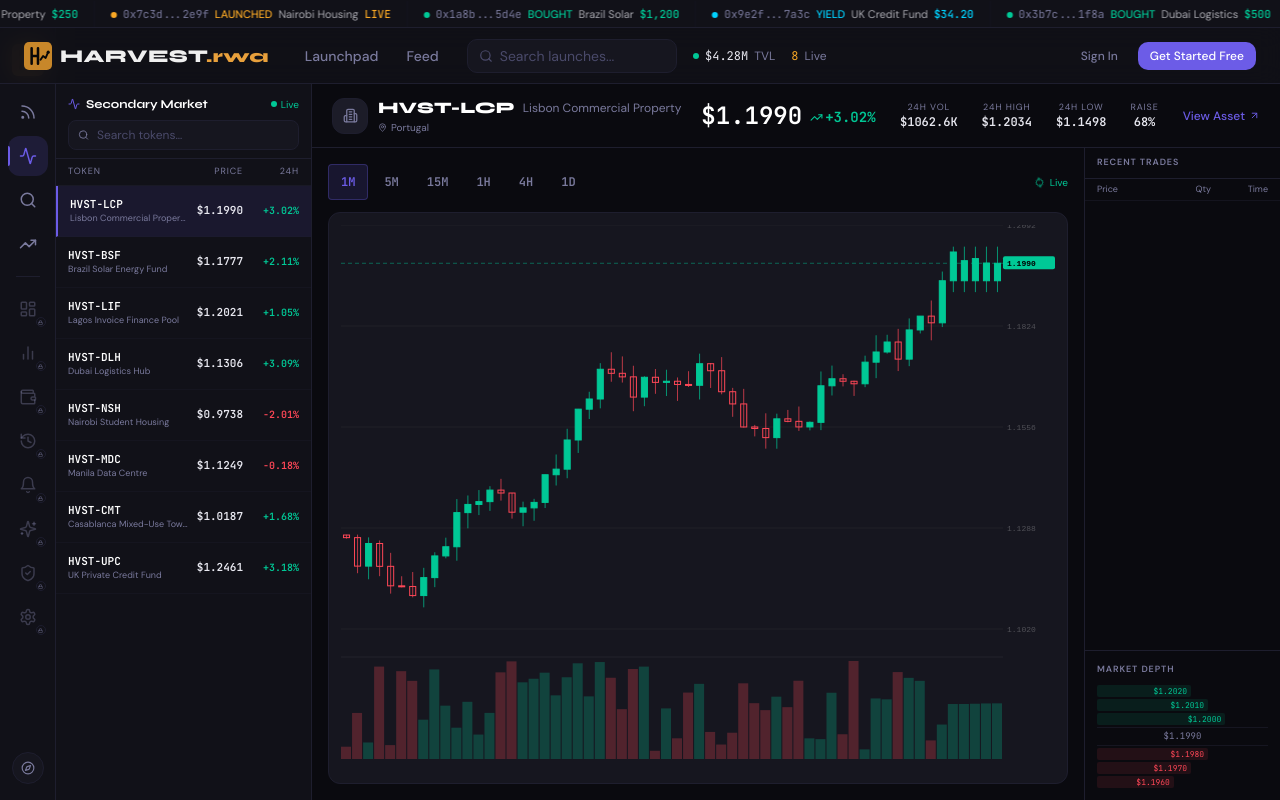
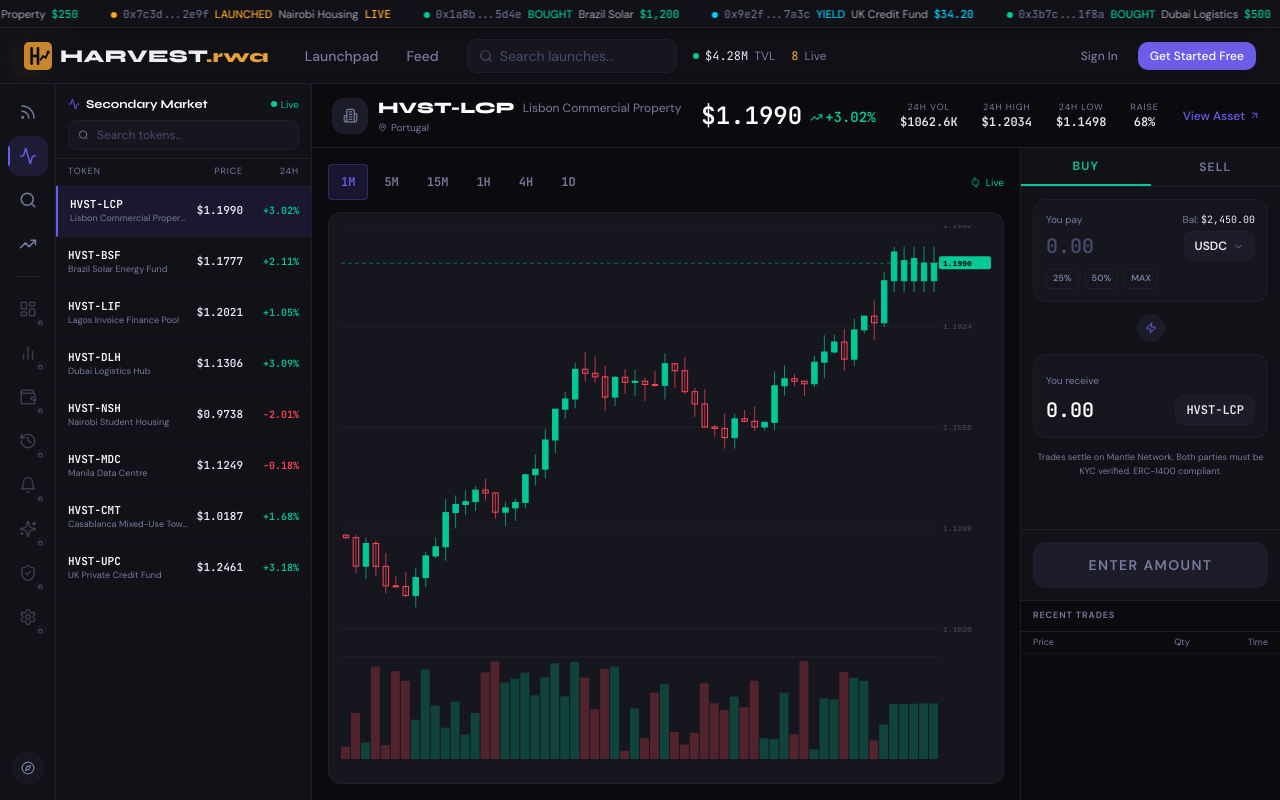
Before and after one commit to DEDONFX/harvest-rwa, a Next.js app in the folder apps/web/: page /market in a window 1280 px wide. Built offline with nearby package versions, Linux system fonts and the light colour scheme.

Commit message:
Add DEX-style buy/sell order panel to market page

```diff
--- a/apps/web/src/app/market/page.tsx
+++ b/apps/web/src/app/market/page.tsx
@@ -4,6 +4,7 @@
 import Link from "next/link";
 import {
   Search, Activity, TrendingUp, TrendingDown, ArrowUpRight, MapPin, RefreshCw,
+  ChevronDown, Zap, AlertTriangle, CheckCircle2,
 } from "lucide-react";
 import AppShell from "@/components/layout/AppShell";
 import CategoryIcon from "@/components/ui/CategoryIcon";
@@ -173,6 +174,187 @@
   );
 }
 
+const SLIPPAGE_OPTIONS = ["0.1%", "0.5%", "1.0%"];
+
+function OrderPanel({ asset }: { asset: MarketAsset }) {
+  const [side, setSide] = useState<"buy" | "sell">("buy");
+  const [amount, setAmount] = useState("");
+  const [slippage, setSlippage] = useState("0.5%");
+  const [confirmed, setConfirmed] = useState(false);
+
+  const numAmount = parseFloat(amount) || 0;
+  const tokensOut = side === "buy" ? numAmount / asset.price : numAmount * asset.price;
+  const priceImpact = numAmount > 0 ? Math.min((numAmount / 50000) * 100, 4.99) : 0;
+  const fee = numAmount * 0.005;
+  const isBig = priceImpact > 2;
+
+  const handleConfirm = () => {
+    if (!numAmount) return;
+    setConfirmed(true);
+    setTimeout(() => { setConfirmed(false); setAmount(""); }, 2500);
+  };
+
+  return (
+    <div className="flex flex-col h-full bg-surface">
+      {/* Buy / Sell tabs */}
+      <div className="flex border-b border-border shrink-0">
+        {(["buy", "sell"] as const).map((s) => (
+          <button
+            key={s}
+            onClick={() => setSide(s)}
+            className={cn(
+              "flex-1 py-2.5 text-xs font-black uppercase tracking-widest transition-colors",
+              side === s
+                ? s === "buy" ? "text-green border-b-2 border-green" : "text-red border-b-2 border-red"
+                : "text-muted hover:text-offwhite"
+            )}
+          >
+            {s}
+          </button>
+        ))}
+      </div>
+
+      <div className="flex-1 overflow-y-auto scrollbar-none p-3 space-y-3">
+        {/* You pay */}
+        <div className="bg-card border border-border rounded-xl p-3 space-y-1">
+          <div className="flex items-center justify-between">
+            <span className="text-[10px] text-muted">{side === "buy" ? "You pay" : "You sell"}</span>
+            <span className="text-[10px] text-muted">Bal: <span className="text-offwhite font-mono">$2,450.00</span></span>
+          </div>
+          <div className="flex items-center gap-2">
+            <input
+              type="number"
+              value={amount}
+              onChange={(e) => setAmount(e.target.value)}
+              placeholder="0.00"
+              className="flex-1 bg-transparent text-xl font-mono font-bold text-white outline-none placeholder:text-muted2 min-w-0"
+            />
+            <button className="flex items-center gap-1.5 bg-card2 border border-border rounded-lg px-2.5 py-1.5 shrink-0">
+              {side === "buy" ? (
+                <span className="text-xs font-bold text-offwhite">USDC</span>
+              ) : (
+                <span className="text-xs font-bold text-offwhite font-mono">{asset.symbol}</span>
+              )}
+              <ChevronDown size={11} className="text-muted" />
+            </button>
+          </div>
+          <div className="flex gap-1.5 pt-1">
+            {["25%", "50%", "MAX"].map((p) => (
+              <button
+                key={p}
+                onClick={() => {
+                  const bal = side === "buy" ? 2450 : 1200;
+                  const pct = p === "MAX" ? 1 : parseFloat(p) / 100;
+                  setAmount((bal * pct).toFixed(2));
+                }}
+                className="text-[9px] font-bold text-muted border border-border rounded px-1.5 py-0.5 hover:text-accent hover:border-accent transition-colors"
+              >
+                {p}
+              </button>
+            ))}
+          </div>
+        </div>
+
+        {/* Arrow */}
+        <div className="flex justify-center">
+          <div className="w-7 h-7 rounded-full bg-card2 border border-border flex items-center justify-center">
+            <Zap size={12} className="text-accent" />
+          </div>
+        </div>
+
+        {/* You receive */}
+        <div className="bg-card border border-border rounded-xl p-3 space-y-1">
+          <span className="text-[10px] text-muted">{side === "buy" ? "You receive" : "You receive"}</span>
+          <div className="flex items-center gap-2">
+            <span className="flex-1 text-xl font-mono font-bold text-white">
+              {numAmount > 0 ? tokensOut.toFixed(side === "buy" ? 2 : 4) : "0.00"}
+            </span>
+            <div className="flex items-center gap-1.5 bg-card2 border border-border rounded-lg px-2.5 py-1.5 shrink-0">
+              {side === "buy" ? (
+                <span className="text-xs font-bold text-offwhite font-mono">{asset.symbol}</span>
+              ) : (
+                <span className="text-xs font-bold text-offwhite">USDC</span>
+              )}
+            </div>
+          </div>
+          {numAmount > 0 && (
+            <p className="text-[10px] text-muted font-mono">
+              1 {asset.symbol} = ${asset.price.toFixed(4)} USDC
+            </p>
+          )}
+        </div>
+
+        {/* Trade info */}
+        {numAmount > 0 && (
+          <div className="bg-card border border-border rounded-xl p-3 space-y-2">
+            <div className="flex justify-between items-center">
+              <span className="text-[10px] text-muted">Price impact</span>
+              <span className={cn("text-[10px] font-mono font-bold", isBig ? "text-red" : "text-green")}>
+                {isBig && <AlertTriangle size={9} className="inline mr-0.5" />}
+                {priceImpact.toFixed(2)}%
+              </span>
+            </div>
+            <div className="flex justify-between items-center">
+              <span className="text-[10px] text-muted">Platform fee (0.5%)</span>
+              <span className="text-[10px] font-mono text-offwhite">${fee.toFixed(2)}</span>
+            </div>
+            <div className="flex justify-between items-center">
+              <span className="text-[10px] text-muted">Slippage</span>
+              <div className="flex gap-1">
+                {SLIPPAGE_OPTIONS.map((s) => (
+                  <button
+                    key={s}
+                    onClick={() => setSlippage(s)}
+                    className={cn(
+                      "text-[9px] font-bold px-1.5 py-0.5 rounded border transition-colors",
+                      slippage === s ? "border-accent text-accent bg-accent/10" : "border-border text-muted"
+                    )}
+                  >
+                    {s}
+                  </button>
+                ))}
+              </div>
+            </div>
+            <div className="flex justify-between items-center border-t border-border pt-2">
+              <span className="text-[10px] text-muted">Network gas</span>
+              <span className="text-[10px] text-green font-mono font-bold">FREE</span>
+            </div>
+          </div>
+        )}
+
+        {/* KYC notice */}
+        <p className="text-[9px] text-muted text-center leading-relaxed">
+          Trades settle on Mantle Network. Both parties must be KYC verified. ERC-1400 compliant.
+        </p>
+      </div>
+
+      {/* CTA */}
+      <div className="p-3 shrink-0 border-t border-border">
+        {confirmed ? (
+          <div className="flex items-center justify-center gap-2 py-3 rounded-xl bg-green/10 border border-green/30 text-green text-sm font-bold">
+            <CheckCircle2 size={16} /> Order submitted!
+          </div>
+        ) : (
+          <button
+            onClick={handleConfirm}
+            disabled={!numAmount}
+            className={cn(
+              "w-full py-3 rounded-xl text-sm font-black uppercase tracking-widest transition-all",
+              !numAmount
+                ? "bg-card2 text-muted cursor-not-allowed border border-border"
+                : side === "buy"
+                ? "bg-green hover:bg-green/90 text-black hover:shadow-[0_0_20px_rgba(0,200,150,0.3)]"
+                : "bg-red hover:bg-red/90 text-white hover:shadow-[0_0_20px_rgba(255,71,87,0.3)]"
+            )}
+          >
+            {!numAmount ? "Enter amount" : side === "buy" ? `Buy ${asset.symbol}` : `Sell ${asset.symbol}`}
+          </button>
+        )}
+      </div>
+    </div>
+  );
+}
+
 export default function MarketPage() {
   const [assets] = useState<MarketAsset[]>(() => buildMarketAssets());
   const [live, setLive] = useState<Record<string, MarketAsset>>(() =>
@@ -186,7 +368,7 @@
   );
   const chartRef = useRef<HTMLDivElement>(null);
   const [chartW, setChartW] = useState(0);
-  const [mobileTab, setMobileTab] = useState<"chart" | "assets">("chart");
+  const [mobileTab, setMobileTab] = useState<"chart" | "assets" | "trade">("chart");
 
   const selected = live[selectedId];
 
@@ -267,15 +449,20 @@
       <div className="flex flex-col md:flex-row h-auto md:h-[calc(100vh-84px)] -mx-6 -my-6 overflow-hidden">
         {/* Mobile tab switcher */}
         <div className="flex md:hidden border-b border-border bg-surface shrink-0">
-          {(["chart", "assets"] as const).map((t) => (
-            <button key={t} onClick={() => setMobileTab(t)} className={cn("flex-1 py-2.5 text-xs font-bold uppercase tracking-widest transition-colors", mobileTab === t ? "text-accent border-b-2 border-accent" : "text-muted")}>
-              {t === "chart" ? "Chart" : "Assets"}
+          {([["chart", "Chart"], ["assets", "Assets"], ["trade", "Trade"]] as const).map(([t, label]) => (
+            <button key={t} onClick={() => setMobileTab(t)} className={cn(
+              "flex-1 py-2.5 text-xs font-bold uppercase tracking-widest transition-colors",
+              mobileTab === t
+                ? t === "trade" ? "text-green border-b-2 border-green" : "text-accent border-b-2 border-accent"
+                : "text-muted"
+            )}>
+              {label}
             </button>
           ))}
         </div>
 
         {/* ── Left: Asset List ──────────────────────────────────── */}
-        <div className={cn("shrink-0 border-r border-border flex-col bg-surface", "w-full md:w-[256px]", mobileTab === "assets" ? "flex" : "hidden md:flex")}>
+        <div className={cn("shrink-0 border-r border-border flex-col bg-surface", "w-full md:w-[256px]", mobileTab === "assets" ? "flex" : "hidden md:flex")} onClick={() => setMobileTab("chart")}>
           {/* Header */}
           <div className="px-3 pt-3 pb-2 border-b border-border space-y-2">
             <div className="flex items-center gap-1.5">
@@ -330,6 +517,11 @@
               );
             })}
           </div>
+        </div>
+
+        {/* ── Mobile Trade Panel ───────────────────────────────── */}
+        <div className={cn("flex-1 min-w-0 overflow-hidden", mobileTab === "trade" ? "flex flex-col" : "hidden")}>
+          <OrderPanel asset={selected} />
         </div>
 
         {/* ── Main Chart Area ───────────────────────────────────── */}
@@ -420,10 +612,15 @@
               </div>
             </div>
 
-            {/* ── Right: Trades + Depth ─────────────────────────── */}
-            <div className="hidden lg:flex w-[196px] shrink-0 border-l border-border flex-col overflow-hidden">
+            {/* ── Right: Order Panel + Trades ───────────────────── */}
+            <div className="hidden lg:flex w-[260px] shrink-0 border-l border-border flex-col overflow-hidden">
+              {/* Order panel top */}
+              <div className="flex-1 min-h-0 overflow-hidden flex flex-col">
+                <OrderPanel asset={selected} />
+              </div>
 
-              {/* Recent trades */}
+              {/* Recent trades below */}
+              <div className="shrink-0 border-t border-border" style={{ height: 200 }}>
                 <div className="px-3 py-2 border-b border-border">
                   <p className="text-[9px] font-bold text-muted uppercase tracking-widest">Recent Trades</p>
                 </div>
@@ -432,7 +629,7 @@
                   <span className="text-[9px] text-muted text-right">Qty</span>
                   <span className="text-[9px] text-muted text-right">Time</span>
                 </div>
-              <div className="flex-1 overflow-y-auto scrollbar-none">
+                <div className="overflow-y-auto scrollbar-none" style={{ height: 140 }}>
                   {(trades[selectedId] ?? []).map((t) => (
                     <div key={t.id} className="grid grid-cols-3 px-3 py-[3px] border-b border-border/20 items-center">
                       <span className={cn("text-[10px] font-mono font-bold", t.side === "BUY" ? "text-green" : "text-red")}>
@@ -445,35 +642,6 @@
                     </div>
                   ))}
                 </div>
-
-              {/* Market depth */}
-              <div className="border-t border-border p-3 shrink-0">
-                <p className="text-[9px] font-bold text-muted uppercase tracking-widest mb-2">Market Depth</p>
-                <div className="space-y-0.5">
-                  {[0.003, 0.002, 0.001].map((delta, i) => (
-                    <div key={`ask-${i}`} className="flex items-center justify-between">
-                      <div
-                        className="bg-green/10 rounded-sm h-3 flex items-center justify-end pr-1 transition-all"
-                        style={{ width: `${55 + i * 10}%` }}
-                      >
-                        <span className="text-[8px] text-green font-mono">${(selected.price + delta).toFixed(4)}</span>
-                      </div>
-                    </div>
-                  ))}
-                  <div className="text-center text-[9px] text-muted font-mono border-y border-border/60 py-0.5 my-0.5">
-                    ${selected.price.toFixed(4)}
-                  </div>
-                  {[0.001, 0.002, 0.003].map((delta, i) => (
-                    <div key={`bid-${i}`} className="flex items-center justify-between">
-                      <div
-                        className="bg-red/10 rounded-sm h-3 flex items-center justify-end pr-1 transition-all"
-                        style={{ width: `${65 - i * 10}%` }}
-                      >
-                        <span className="text-[8px] text-red font-mono">${(selected.price - delta).toFixed(4)}</span>
-                      </div>
-                    </div>
-                  ))}
-                </div>
               </div>
             </div>
           </div>
```
Lines whose indentation alone changed are shown as unchanged.
